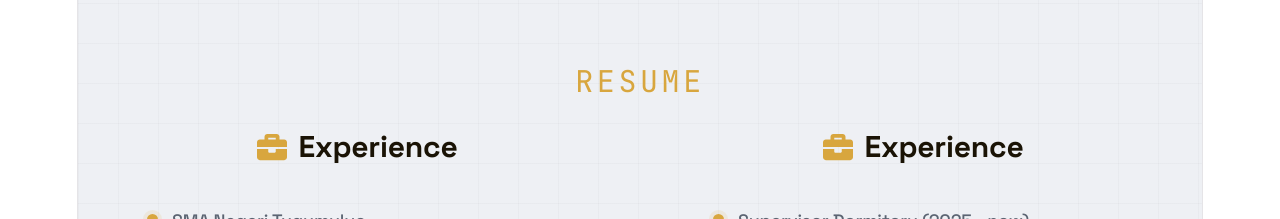
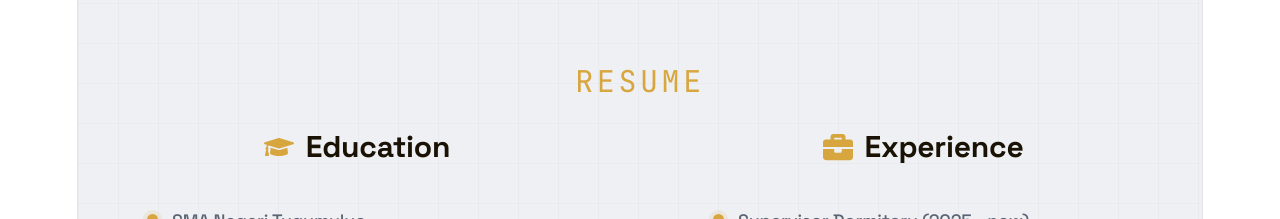
Before and after one commit to AhmadIqbalFE/my-portfolio, a React (Vite) app: page / in a window 1280 px wide. Shown: the part 1340-1559 px from the top of the page. Built offline with nearby package versions, Linux system fonts and the light colour scheme.

Commit message:
update resume.jsx

```diff
--- a/src/components/sections/Resume.jsx
+++ b/src/components/sections/Resume.jsx
@@ -12,8 +12,8 @@ function Resume() {
           <Reveal delay={100}>
             <div className="resume-block">
               <div className="resume-heading-title">
-                <FaBriefcase size={20} className="resume-icon" />
-                <h2 className="font-display resume-title">Experience</h2>
+                <FaGraduationCap size={20} className="resume-icon" />
+                <h2 className="font-display resume-title">Education</h2>
               </div>
 
               <div className="resume-timeline">
```
